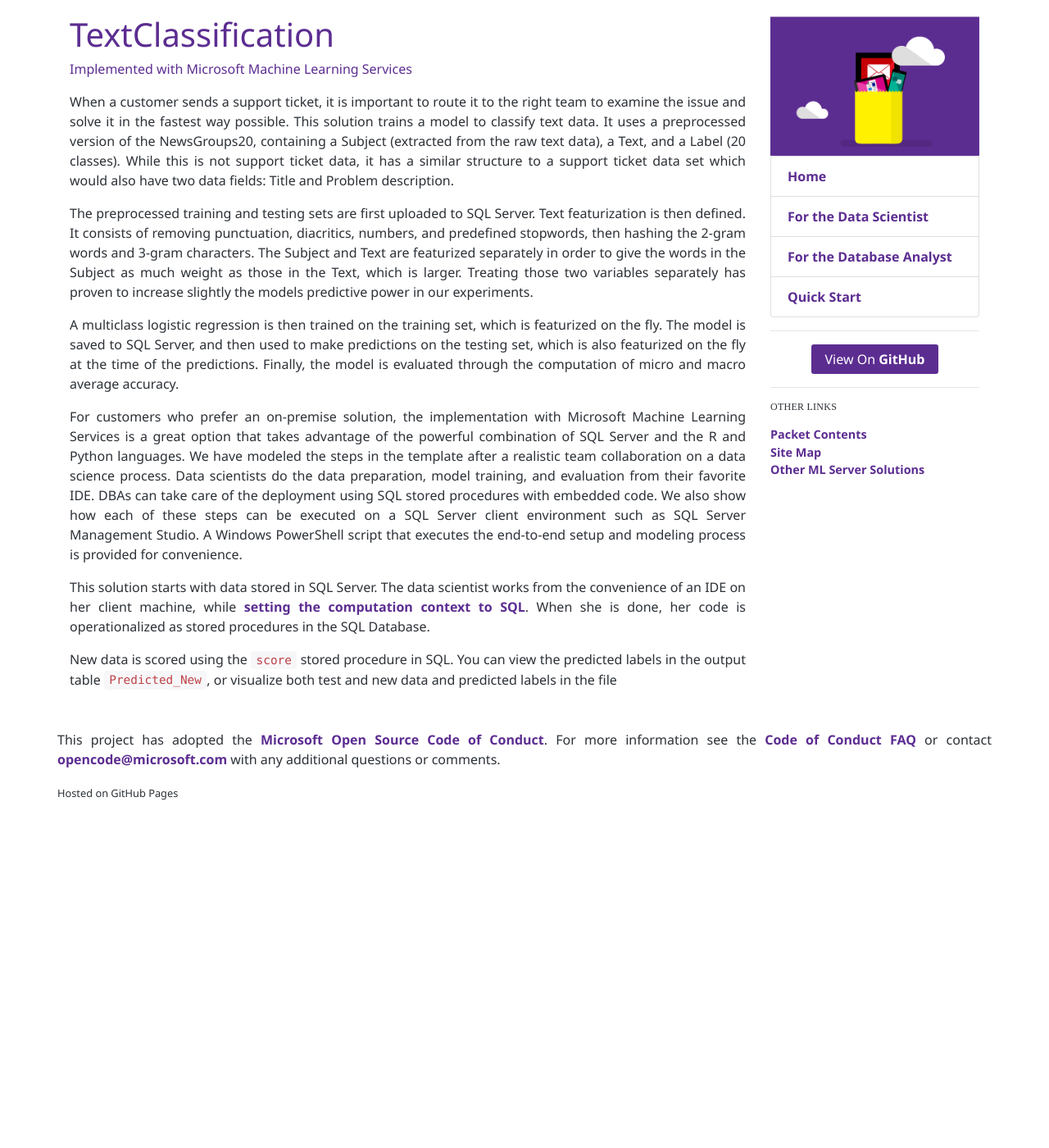
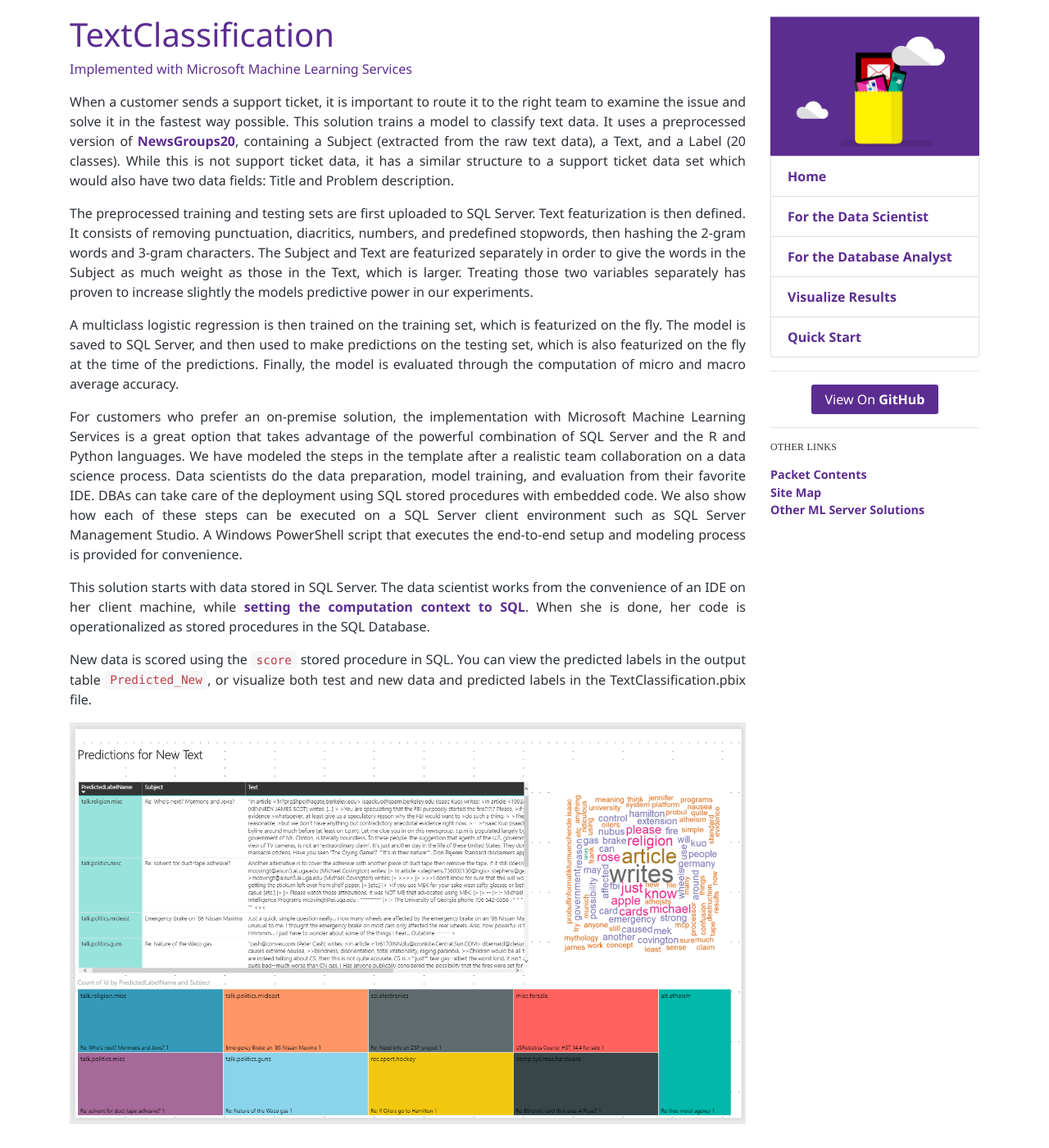
Before and after one commit to microsoft/ml-server-text-classification, a Jekyll site: the page built from index.md, in a window 1280 px wide and 1400 px high. Shown: the whole window at 82% size. Built offline with Jekyll 4.4.1, drawn with Linux system fonts in a browser that asks for light colours.

Commit message:
New gh (#2)
merge

```diff
--- a/_includes/inputdata.html
+++ b/_includes/inputdata.html
@@ -1 +1 @@
-This solution uses a preprocessed version of the [NewsGroups20](http://scikit-learn.org/stable/datasets/twenty_newsgroups.html), containing a Subject, a Text, and a Label. It has a similar structure to a support ticket data set which would also have two data fields: Title, and Problem description. Thus, you can easily change this solution to use your support ticket data simply by providing the same structure for the test and train datasets.
+This solution uses a preprocessed version of [NewsGroups20](http://scikit-learn.org/stable/datasets/twenty_newsgroups.html), containing a Subject, a Text, and a Label. It has a similar structure to a support ticket data set which would also have two data fields: Title, and Problem description. Thus, you can easily change this solution to use your support ticket data simply by providing the same structure for the test and train datasets.
--- a/_layouts/default.html
+++ b/_layouts/default.html
@@ -37,6 +37,7 @@
           <a href="index.html" class="list-group-item">Home</a>
 					<a href="data-scientist.html" class="list-group-item">For the Data Scientist</a>
           <a href="dba.html" class="list-group-item">For the Database Analyst</a>
+          <a href="visualize.html" class="list-group-item">Visualize Results</a>
 					<a href="quick.html" class="list-group-item">Quick Start</a>
 				  </div>
         <hr />
--- a/index.md
+++ b/index.md
@@ -3,7 +3,8 @@ layout: default
 title: HOME
 ---
 
-When a customer sends a support ticket, it is important to route it to the right team to examine the issue and solve it in the fastest way possible. This solution trains a model to classify text data.  It uses a preprocessed version of the NewsGroups20, containing a Subject (extracted from the raw text data), a Text, and a Label (20 classes). While this is not support ticket data, it has a similar structure to a support ticket data set which would also have two data fields: Title and Problem description.
+
+When a customer sends a support ticket, it is important to route it to the right team to examine the issue and solve it in the fastest way possible. This solution trains a model to classify text data.  It uses a preprocessed version of [NewsGroups20](http://scikit-learn.org/stable/datasets/twenty_newsgroups.html), containing a Subject (extracted from the raw text data), a Text, and a Label (20 classes). While this is not support ticket data, it has a similar structure to a support ticket data set which would also have two data fields: Title and Problem description.
 
 The preprocessed training and testing sets are first uploaded to SQL Server. Text featurization is then defined. It consists of removing punctuation, diacritics, numbers, and predefined stopwords, then hashing the 2-gram words and 3-gram characters. The Subject and Text are featurized separately in order to give the words in the Subject as much weight as those in the Text, which is larger. Treating those two variables separately has proven to increase slightly the models predictive power in our experiments.
 
@@ -13,4 +14,6 @@ For customers who prefer an on-premise solution, the implementation with Microso
 
 This solution starts with data stored in SQL Server.  The data scientist works from the convenience of an IDE on her client machine, while <a href="https://msdn.microsoft.com/en-us/library/mt604885.aspx">setting the computation context to SQL</a>.  When she is done, her code is operationalized as stored procedures in the SQL Database.
 
-New data is scored using the `score` stored procedure in SQL.  You can view the predicted labels in the output table `Predicted_New`, or visualize both test and new data and predicted labels in the {{site.pbix}} file
+New data is scored using the `score` stored procedure in SQL.  You can view the predicted labels in the output table `Predicted_New`, or visualize both test and new data and predicted labels in the {{site.pbix_name}} file.
+
+<img src="images/pbi2.png" />
```
Also changed, not shown: visualize.md (added, +20 -0 lines).
